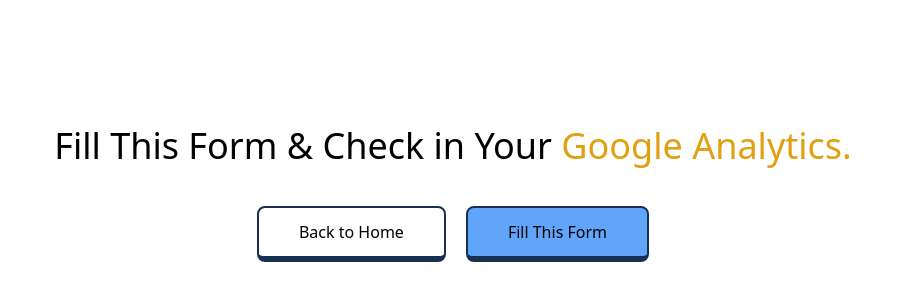
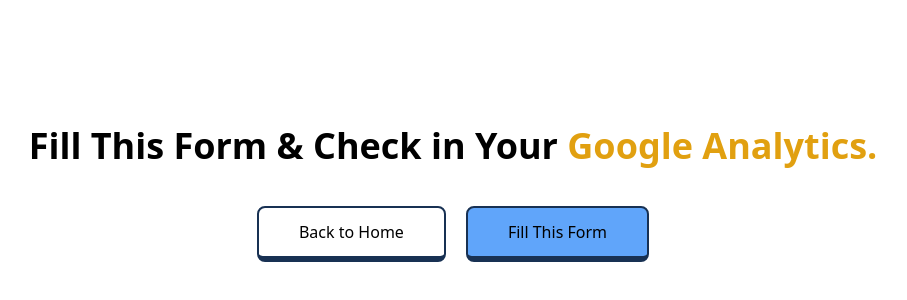
Before and after one commit to yudhaeric/google-analytics-nextjs, a Next.js app: page /form in a window 1280 px wide. Shown: the part 66-366 px from the top of the page, without its empty margins (187-1094 px from the left). Built offline with nearby package versions, Linux system fonts and the light colour scheme.

Commit message:
Update Page Form

```diff
--- a/pages/form/index.js
+++ b/pages/form/index.js
@@ -7,7 +7,7 @@
 export default function Form() {
   return (
     <div className='mt-[15%]'>
-        <h1 className={`${inter} flex text-4xl justify-center`}>
+        <h1 className={`flex text-4xl justify-center font-bold`}>
           Fill This Form & Check in Your <span className='text-[#E1A010]'>&nbsp;Google Analytics.</span>
         </h1>
         <div className='flex justify-center gap-5'>
```
